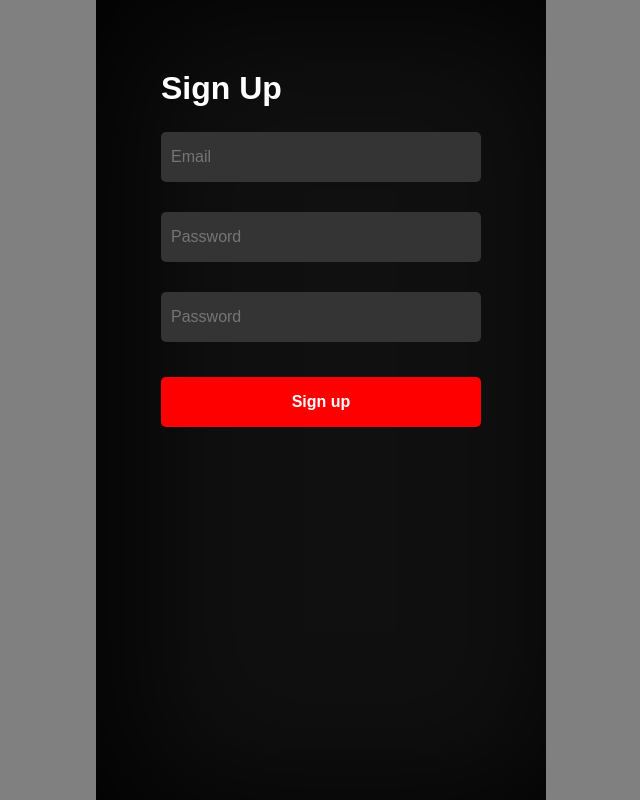
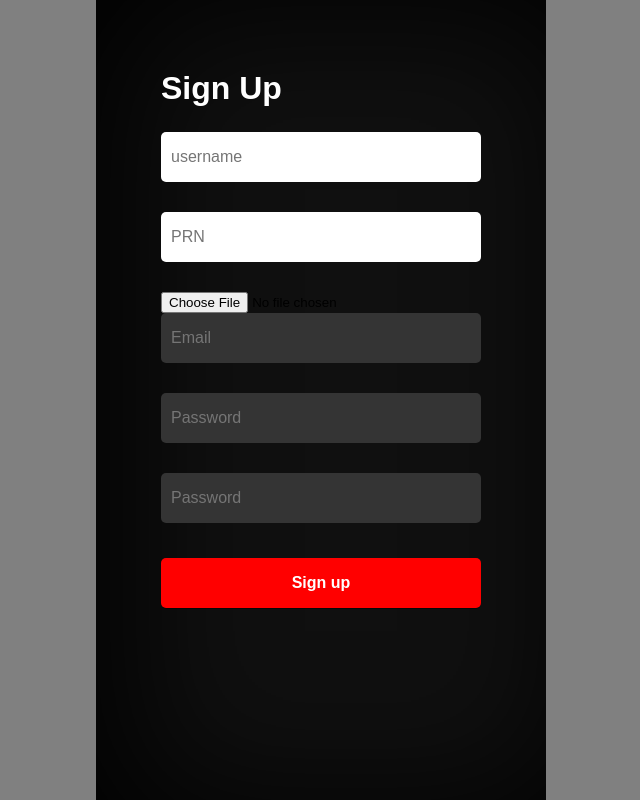
Before and after one commit to Gaurang-0204/College-collab, a React (Create React App) app in the folder my-app/: page /Signup in a window 1280 px wide. Shown: the whole page, without its empty margins (319-959 px from the left). Built offline with nearby package versions, Linux system fonts and the light colour scheme.

Commit message:
11 th commit updated signup and create cub page

```diff
--- a/my-app/src/App.js
+++ b/my-app/src/App.js
@@ -8,7 +8,6 @@ import Login from './components/Login';
 import  Signup  from './components/Signup';
 import HomePage from './components/HomePage';
 import Club from './components/Club/Club';
-
 import Showclub from './components/Club/Showclub';
 import Createclub from './components/Club/Createclub';
 
--- a/my-app/src/components/Club/Club.js
+++ b/my-app/src/components/Club/Club.js
@@ -36,8 +36,8 @@ const Club = () => {
           <Link to={`/Showclub/${club.id}`}>
                 <h2 onClick={()=> setclubid(club.id)}>{club.name}</h2>
                 </Link>
-                <small>{club.members}</small>
-                <p>Hello Everyone, This clubs belongs to dypiu, under yhre inernational branch, for joining this club go here , for more info contact us on mail or given whasts app.</p>
+                <small>{club.description}</small>
+
                 <span class ="left-container-arrow"></span>
             </div>
 
--- a/my-app/src/components/Club/Createclub.js
+++ b/my-app/src/components/Club/Createclub.js
@@ -5,9 +5,12 @@ import { addDoc, collection } from 'firebase/firestore';
 import { ref, uploadBytes } from 'firebase/storage';
 import { v4 } from 'uuid';
 
+
 const Createclub = () => {
+  const [ClubId, setClubId] = useState('');
   const [newclubName, setclubName] = useState('');
-  const [newmembers, setmembers] = useState('');
+  const [clubAdmin, setclubAdmin] = useState('');
+  const [newdescription, setdescription] = useState('');
   const [imageUpload, setImageUpload] = useState(null);
   const paths = `club/${v4()}-${imageUpload?.name}`;
 
@@ -26,8 +29,10 @@ const Createclub = () => {
   const onSubmitClub = async () => {
     try {
       const docRef = await addDoc(clubCollectionRef, {
+        clubId: ClubId, // Use camelCase for property names
         name: newclubName,
-        members: newmembers,
+        admin: clubAdmin,
+        description: newdescription,
         image: paths,
       });
 
@@ -43,15 +48,25 @@ const Createclub = () => {
     <div>
       <div>
         <input
+          placeholder="ClubId"
+          type="number"
+          value={ClubId}
+          onChange={(e) => setClubId(e.target.value)}
+        />
+        <input
           placeholder="club name"
           value={newclubName}
           onChange={(e) => setclubName(e.target.value)}
         />
         <input
-          placeholder="members"
-          type="number"
-          value={newmembers}
-          onChange={(e) => setmembers(e.target.value)}
+          placeholder="Club Admin"
+          value={clubAdmin}
+          onChange={(e) => setclubAdmin(e.target.value)}
+        />
+        <input
+          placeholder="Description "
+          value={newdescription}
+          onChange={(e) => setdescription(e.target.value)}
         />
         <input type="file" onChange={(event) => setImageUpload(event.target.files[0])} />
       </div>
--- a/my-app/src/components/Club/Showclub.js
+++ b/my-app/src/components/Club/Showclub.js
@@ -3,6 +3,7 @@ import { getDoc, doc } from 'firebase/firestore';
 import { db, storage } from '../../config/firebase';
 import { useParams } from 'react-router-dom';
 import { ref, getDownloadURL } from 'firebase/storage';
+import '../Login.css'
 
 const Showclub = () => {
   const { clubid } = useParams();
@@ -42,7 +43,7 @@ const Showclub = () => {
       {clubData ? (
         <div>
           <p>Name: {clubData.name}</p>
-          <p>Members: {clubData.members}</p>
+          <p>Description: {clubData.description}</p>
           {imageUrl && <img src={imageUrl} className='clubimg'/>}
           {/* Add more properties as needed */}
         </div>
--- a/my-app/src/components/Login.css
+++ b/my-app/src/components/Login.css
@@ -430,8 +430,7 @@ footer {
 }
 /*----------- showclub page -------*/
 .clubimg {
-	width: 300px;
-	margin: 300px;
+	border-radius: 8px;
   }
 /* Additional media queries for other screen sizes if needed */
 
--- a/my-app/src/components/Signup.js
+++ b/my-app/src/components/Signup.js
@@ -2,15 +2,51 @@ import { createUserWithEmailAndPassword } from "firebase/auth";
 import { auth } from "../config/firebase";
 import { useState } from "react";
 import { useNavigate } from "react-router-dom";
+import { db } from "../config/firebase";
+import { storage } from "../config/firebase";
+import { addDoc, collection } from 'firebase/firestore';
+import { ref, uploadBytes } from 'firebase/storage';
+import { v4 } from 'uuid';
 import "./Login.css";
 
 export default function Signup() {
   const [email, setEmail] = useState("");
   const [password, setPassword] = useState("");
   const [confirmPassword, setConfirmPassword] = useState("");
+  const [userName,setuserName]=useState("");
+  const [prn, setPrn]=useState("");
+  const [imageUpload, setImageUpload] = useState(null);
   const [error, setError] = useState("");
   const [loading, setLoading] = useState(false);
+  const paths = `students/${v4()}-${imageUpload?.name}`;
   let navigate = useNavigate();
+  const studentCollectionRef = collection(db, 'students');
+
+  const uploadFile = () => {
+    if (imageUpload === null) return;
+
+    const imageRef = ref(storage, paths);
+
+    return uploadBytes(imageRef, imageUpload).then((snapshot) => {
+      console.log('Image uploaded successfully');
+    });
+  };
+  const onSubmit = async () => {
+    try {
+      const docRef = await addDoc(studentCollectionRef, {
+        email: email, // Use camelCase for property names
+        name: userName,
+        prn:prn,
+        image: paths,
+      });
+
+      console.log('Document written with ID: ', docRef.id);
+
+
+    } catch (err) {
+      console.error('Error adding document: ', err);
+    }
+  };
 
   const signUp = async () => {
     if (password !== confirmPassword) {
@@ -22,6 +58,8 @@ export default function Signup() {
       try {
         // Use `createUserWithEmailAndPassword` to create a new user
         await createUserWithEmailAndPassword(auth, email, password);
+        await uploadFile();
+        await onSubmit();
         navigate("/");
       } catch (error) {
         setError("Failed to create an account: " + error.message);
@@ -41,7 +79,29 @@ export default function Signup() {
             </div>
             <form>
               <h1>Sign Up</h1>
+
               <div className="info">
+              <input
+                  className="email"
+                  type="name"
+                  name="username"
+                  placeholder="username"
+                  value={userName}
+                  onChange={(e) => setuserName(e.target.value)}
+                />
+                <input
+                  className="email"
+                  type="name"
+                  name="prn"
+                  placeholder="PRN"
+                  value={prn}
+                  onChange={(e) => setPrn(e.target.value)}
+                />
+                <input
+                type="file"
+                onChange={(event) => setImageUpload(event.target.files[0])}
+                />
+
                 <input
                   className="email"
                   type="email"
@@ -50,7 +110,7 @@ export default function Signup() {
                   value={email}
                   onChange={(e) => setEmail(e.target.value)}
                 />
-                <br />
+
                 <input
                   className="email"
                   type="password"
```
